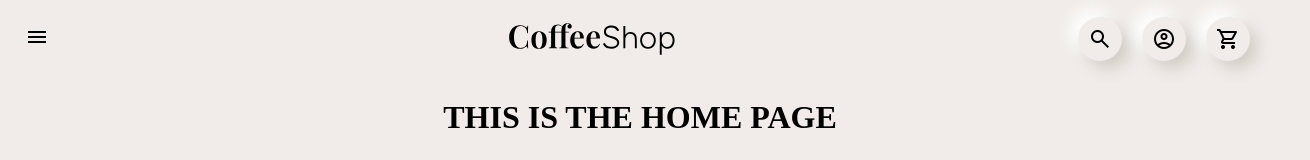
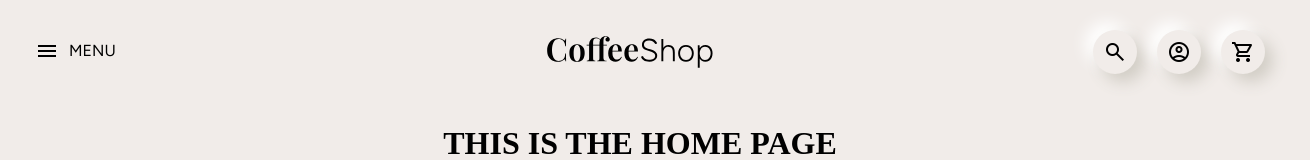
Before and after one commit to Swapnilpatel01/coffee-shop, a Vue app: page / in a window 1280 px wide. Shown: the top 160 px of the page, 1310 px wide, since content can reach past the window. Built offline with nearby package versions, Linux system fonts and the light colour scheme.

Commit message:
Navbar complete

```diff
--- a/src/App.vue
+++ b/src/App.vue
@@ -3,7 +3,11 @@
   <link rel="preconnect" href="https://fonts.gstatic.com" crossorigin>
   <link href="https://fonts.googleapis.com/css2?family=Playfair+Display+SC:wght@400;700&display=swap" rel="stylesheet">
   <link href="https://fonts.googleapis.com/css2?family=Figtree:wght@300;400;500;600;700&family=Playfair+Display+SC:wght@400;700&display=swap" rel="stylesheet">
-  <NavBar/>
+
+  <header>
+    <NavBar/>
+  </header>
+
   <HomePage/>
   <router-view></router-view>
 </template>
@@ -34,4 +38,12 @@ body, html {
   -moz-osx-font-smoothing: grayscale;
   text-align: center;
 }
+
+
+header{
+  width: 100vw;
+  background-color: #F1ECE9;
+  padding: 15px;
+
+}
 </style>
--- /dev/null
+++ b/src/components/Dropdown.vue
@@ -0,0 +1,98 @@
+<template>
+
+    <div class="menu-item" @click="isOpen = !isOpen">
+
+
+        <div class="outside">
+            <span class="material-symbols-outlined menuicon">Menu</span>
+            <p>MENU</p>
+        </div>
+
+
+        <transition name="slide-fade" appear>
+            <div class="sub-menu" v-if="isOpen">
+                <div v-for="(item, i) in items" :key="i" class="menu-items">
+                    <a :href="item.link">{{ item.title }}</a>
+                </div>
+            </div>
+        </transition>
+
+    </div>
+
+</template>
+
+
+<style>
+.menuicon{
+    cursor: pointer;
+}
+
+nav .menu-item .sub-menu {
+
+    position:absolute;
+    background-color: #fff;
+    top: 55px;
+    width: 100px;
+    margin: 0;
+    align-items: left;
+    text-align: left;
+    border-radius: 0px 0px 16px 16px;
+    overflow: hidden;
+}
+
+.menu-items{
+
+    background-color: #FFF;
+    padding: 15px;
+    top: 55px;
+    width: 100%;
+    overflow: hidden;
+    z-index: -1;
+}
+
+.menu-items:hover{
+    background-color: #F1ECE9;
+}
+
+
+.slide-fade-enter-from,
+.slide-fade-leave-to{
+    opacity: 0;
+    transform: translateY(-10px);
+}
+
+.slide-fade-enter-to{
+    opacity: 1;
+    transform: translateY(0);
+}
+
+.slide-fade-enter-active,
+.slide-fade-leave-active{
+    transition: all 0.3s ease;
+}
+
+
+.outside{
+    cursor: pointer;
+    display: flex;
+    justify-content: space-between;
+    align-items: center;
+    gap: 10px;
+    z-index: 1;
+}
+
+</style>
+
+
+
+<script>
+export default{
+    name: 'DropDown',
+    props: ['title', 'items'],
+    data () {
+        return{
+            isOpen: false
+        }
+    }
+}
+</script>
--- a/src/components/NavBar.vue
+++ b/src/components/NavBar.vue
@@ -1,27 +1,14 @@
 <template>
     <link rel="stylesheet" href="https://fonts.googleapis.com/css2?family=Material+Symbols+Outlined:opsz,wght,FILL,GRAD@48,400,0,0" />
-    <nav class="navbar">
-        <div class="dropdown">
-            <button class="dropbtn" @click="toggleDropdown">
-                <span class="material-symbols-outlined" v-if="!showDropdown">
-                    <a class="menu-icon" href="#menu">Menu</a>
-                </span>
-                <span class="material-symbols-outlined" v-if="showDropdown">
-                    <a class="menu-icon" href="#menu">Close</a>
-                </span>
-            </button>
-            <transition name="fade">
-                <div v-if="showDropdown" class="dropdown-content">
-                    <router-link class="menu-option" to="/order">Order</router-link>
-                    <router-link class="menu-option" to="/menu">Menu</router-link>
-                    <router-link class="menu-option" to="/about">About</router-link>
-                    <!-- <a class="menu-option" href="">Order</a>
-                    <a class="menu-option" href="">Menu</a>
-                    <a class="menu-option" href="">About</a> -->
-                </div>
-            </transition>
-        </div>
+
+
+    <nav>
+
+        <Dropdown title="Menu" :items="services" class="dropdown"/>
+
+
         <img class="logo" src="../assets/CoffeeShop.svg" alt="" height="32">
+
         <div class="navbar-icons">
             <span class="material-symbols-outlined"><a class="navbar-links" href="#menu">Search</a></span>
             <span class="material-symbols-outlined"><a class="navbar-links" href="#menu">account_circle</a></span>
@@ -30,21 +17,73 @@
             </div>
         </div>
     </nav>
+
 </template>
 
+<script>
+   import Dropdown from './Dropdown.vue';
 
-<style scoped>
-.navbar {
-    display: flex;
-    justify-content: space-between;
-    align-items: center;
-    z-index: 1000;
+
+   export default {
+    name: 'NavBar',
+    components: {
+        Dropdown
+    },
+    data() {
+        return {
+            services: [
+                {
+                    title: 'Shop',
+                    link: '#'
+                },
+                {
+                    title: 'Order',
+                    link: '#'
+                },
+                {
+                    title: 'Contact',
+                    link: '#'
+                },
+            ]
+        };
+    }
 }
 
-.menu-icon, .navbar-links {
-    text-decoration: none !important;
+
+</script>
+
+
+<style>
+
+nav{
+    font-family: 'Figtree', sans-serif;
+    display: flex;
+    align-items: center;
+    justify-content: space-between;
+}
+
+nav .menu-item{
+    color: black;
+    padding: 10px 20px;
+    position: relative;
+    text-align: center;
+    border-bottom: 3px solid transparent;
+    display: flex;
+    transition: 0.5s;
+}
+
+
+
+nav .menu-item a{
     color: inherit;
+    text-decoration: none;
 }
+
+
+.dropdown{
+    float: left;
+}
+
 
 .logo {
     width: 200px;
@@ -52,6 +91,7 @@
     margin: 0 auto;
     padding-left: 32px;
 }
+
 
 .navbar-icons {
     display: flex;
@@ -73,71 +113,11 @@
     box-shadow: inset 4px 4px 8px #d1cdc5, inset -4px -4px 8px #ffffff;
 }
 
-.dropbtn {
-    background-color: #F1ECE9;
-    color: black;
-    margin: 20px;
-    padding: 5px;
-    font-size: 16px;
-    border: none;
-    cursor: pointer;
-    transition: background-color 0.3s ease;
+.navbar-links {
+    text-decoration: none !important;
+    color: inherit;
 }
 
-.dropdown {
-    font-family: 'Figtree', sans-serif;
-    position: relative;
-    display: inline-block;
-}
 
-.dropdown-content {
-    position: fixed;
-    left: 30px;
-    width: 25%;
-    height: 25%;
-    background-color: #fff;
-    z-index: 0;
-    overflow-y: auto;
-    padding-top: 16px;
-    border-radius: 10px;
-    opacity: 1;
-    transform: translateY(0); /* Slide down */
-}
 
-.menu-option {
-    color: black;
-    padding: 12px 16px;
-    text-decoration: none;
-    width: auto;
-    display: block;
-    margin: 0 auto;
-    transition: all 0.5s ease;
-}
-
-.dropdown-content a:hover {
-    background-color: #f1f1f1;
-}
-.fade-enter-active, .fade-leave-active {
-    transition: opacity 0.5s ease, transform 0.5s ease;
-}
-.fade-enter, .fade-leave-to {
-    opacity: 0;
-}
 </style>
-
-<script>
-
-    export default {
-        name: 'NavBar',
-        data() {
-            return {
-                showDropdown: false
-            };
-        },
-        methods: {
-            toggleDropdown() {
-                this.showDropdown = !this.showDropdown;
-            }
-        }
-    }
-</script>
```
